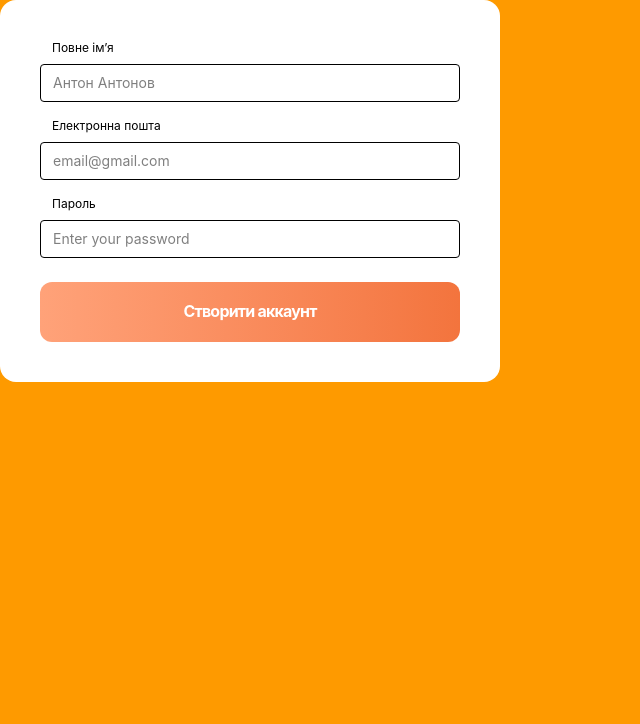
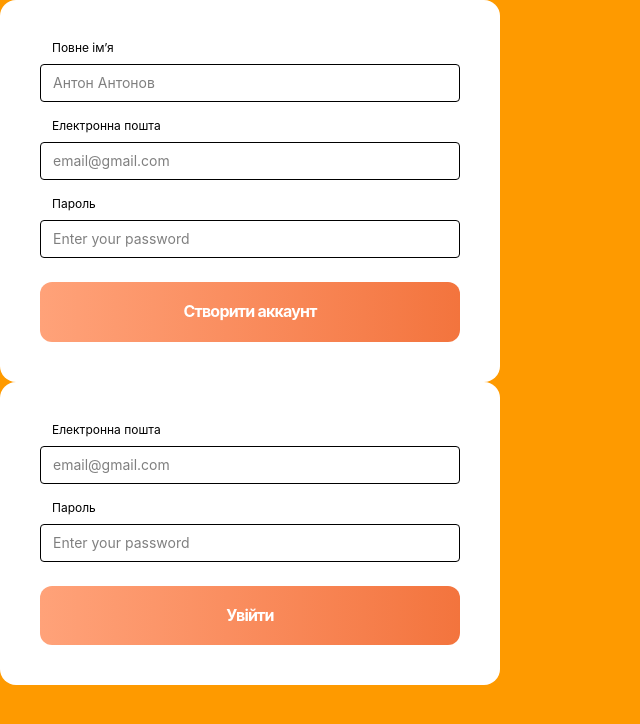
Before and after one commit to mantr88/vue-course, a Vue app: page / in a window 1280 px wide. Shown: the top 724 px of the page, without its empty margins (0-640 px from the left). Built offline with nearby package versions, Linux system fonts and the light colour scheme.

Commit message:
Add LoginForm component with input fields and submit functionality

```diff
--- a/src/App.vue
+++ b/src/App.vue
@@ -1,5 +1,6 @@
 <script setup>
 import RegisterForm from './components/RegisterForm/RegisterForm.vue'
+import LoginForm from './components/LoginForm/LoginForm.vue'
 // import FavoritePlacesView from './vews/FavoritePlacesView.vue'
 // import HomePageView from './vews/HomePageView.vue'
 </script>
@@ -9,5 +10,6 @@ import RegisterForm from './components/RegisterForm/RegisterForm.vue'
     <!-- <HomePageView /> -->
     <!-- <FavoritePlacesView /> -->
     <RegisterForm @submit="console.log" />
+    <LoginForm @submit="console.log" />
   </main>
 </template>
--- /dev/null
+++ b/src/components/LoginForm/LoginForm.vue
@@ -0,0 +1,34 @@
+<script setup>
+import { reactive, toRaw } from 'vue'
+import IButton from '../IButton/IButton.vue'
+import IInput from '../IInput/IInput.vue'
+
+const emit = defineEmits(['submit'])
+
+const userData = reactive({
+  email: '',
+  password: '',
+})
+</script>
+<template>
+  <form
+    @submit.prevent="emit('submit', toRaw(userData))"
+    class="flex flex-col items-center justify-center w-[500px] p-10 rounded-2xl bg-white"
+  >
+    <IInput
+      name="email"
+      label="Електронна пошта"
+      placeholder="email@gmail.com"
+      class="mb-4"
+      v-model="userData.email"
+    />
+    <IInput
+      type="password"
+      name="password"
+      label="Пароль"
+      placeholder="Enter your password"
+      v-model="userData.password"
+    />
+    <IButton class="w-full mt-6" variant="gradient" type="submit">Увійти</IButton>
+  </form>
+</template>
```
